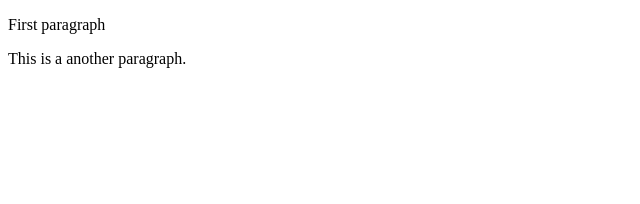
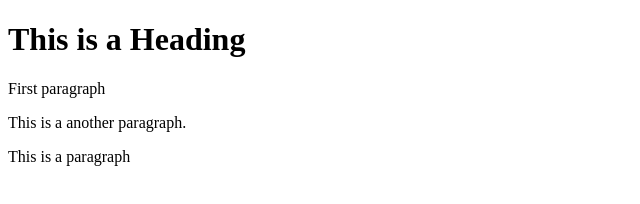
Before and after one commit to MarcoCalixte/Learning-Git3, a plain HTML site: page index.html in a window 1280 px wide. Shown: the whole page, without its empty margins (0-640 px from the left). Drawn offline with Linux system fonts and the light colour scheme.

Commit message:
Update index.html

```diff
--- a/index.html
+++ b/index.html
@@ -9,7 +9,9 @@
 </head>
 
 <body>
+    <h1>This is a Heading</h1>
     <p>First paragraph</p>
     <p>This is a another paragraph.</p>
+    <p>This is a paragraph</p>
 </body>
 </html>
```
